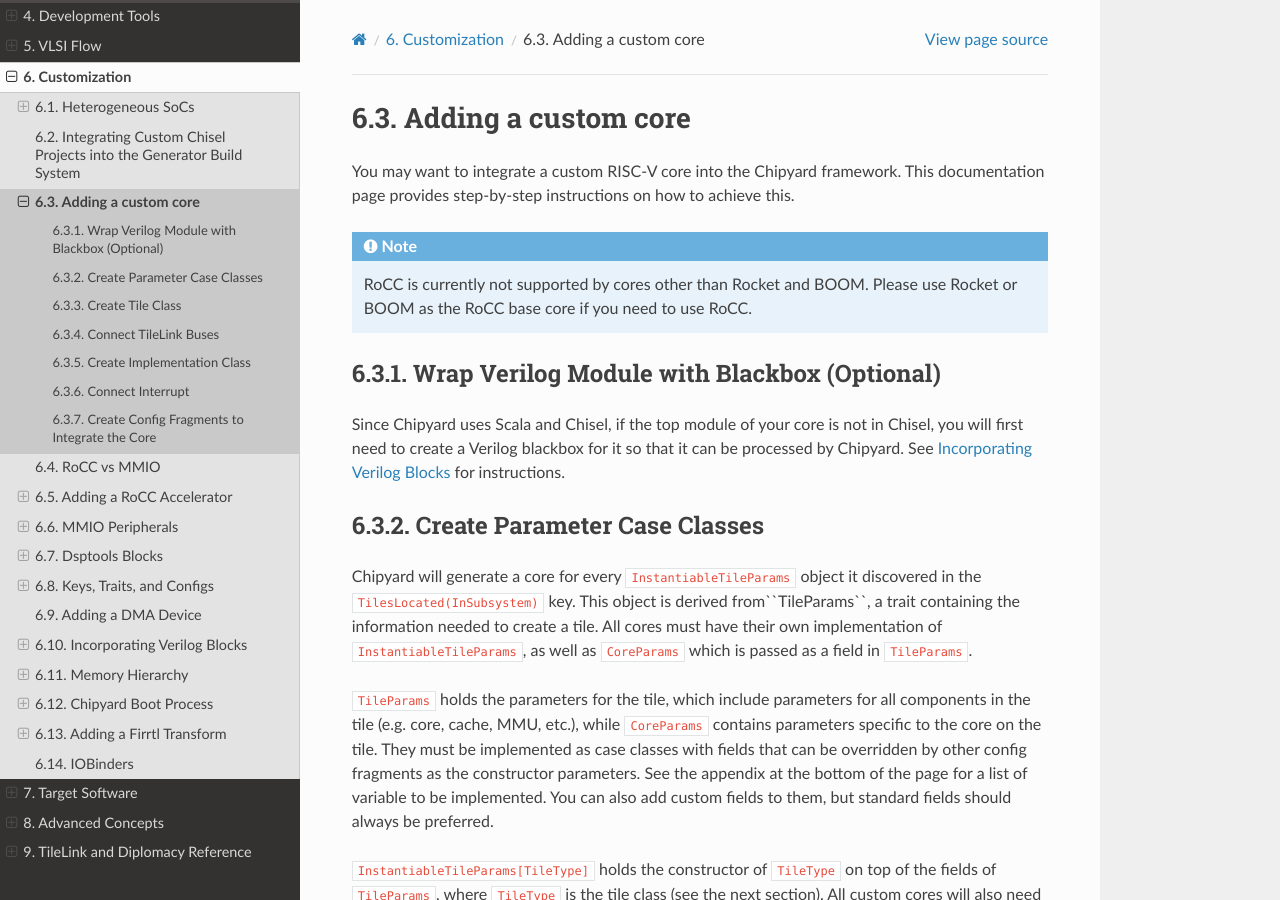
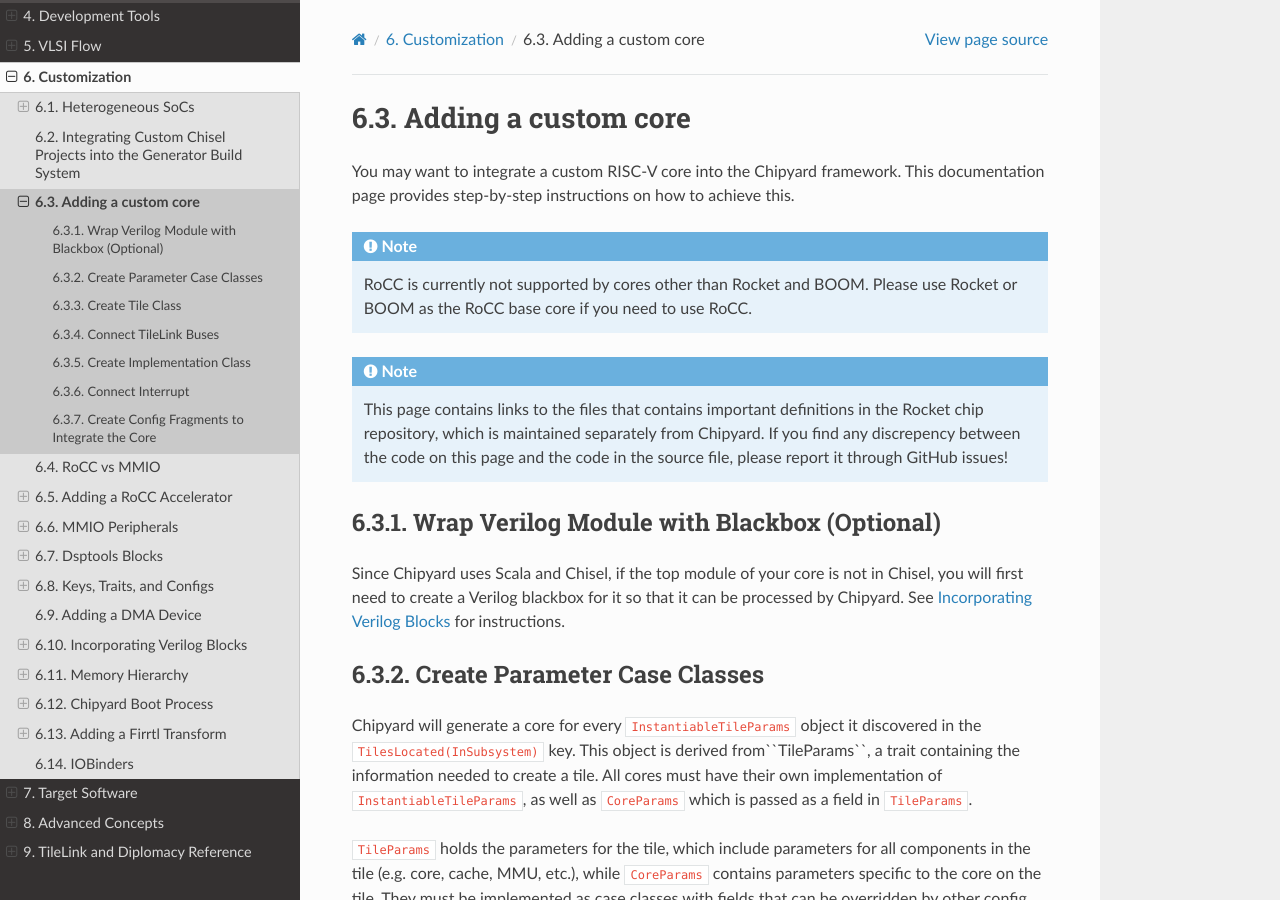
Before and after one commit to ucb-bar/chipyard, a Sphinx documentation site: the page built from docs/Customization/Custom-Core.rst, in a window 1280 px wide and 900 px high. Built offline with Sphinx 7.4.7 and the Read the Docs theme 2.0.0, drawn with Linux system fonts in a browser that asks for light colours.

Commit message:
Add source file note

```diff
--- a/docs/Customization/Custom-Core.rst
+++ b/docs/Customization/Custom-Core.rst
@@ -10,6 +10,11 @@ instructions on how to achieve this.
 
     RoCC is currently not supported by cores other than Rocket and BOOM. Please use Rocket or BOOM as the RoCC base core if you need to use RoCC.
 
+.. note::
+
+    This page contains links to the files that contains important definitions in the Rocket chip repository, which is maintained separately
+    from Chipyard. If you find any discrepency between the code on this page and the code in the source file, please report it through
+    GitHub issues!
 
 Wrap Verilog Module with Blackbox (Optional)
 --------------------------------------------
```
